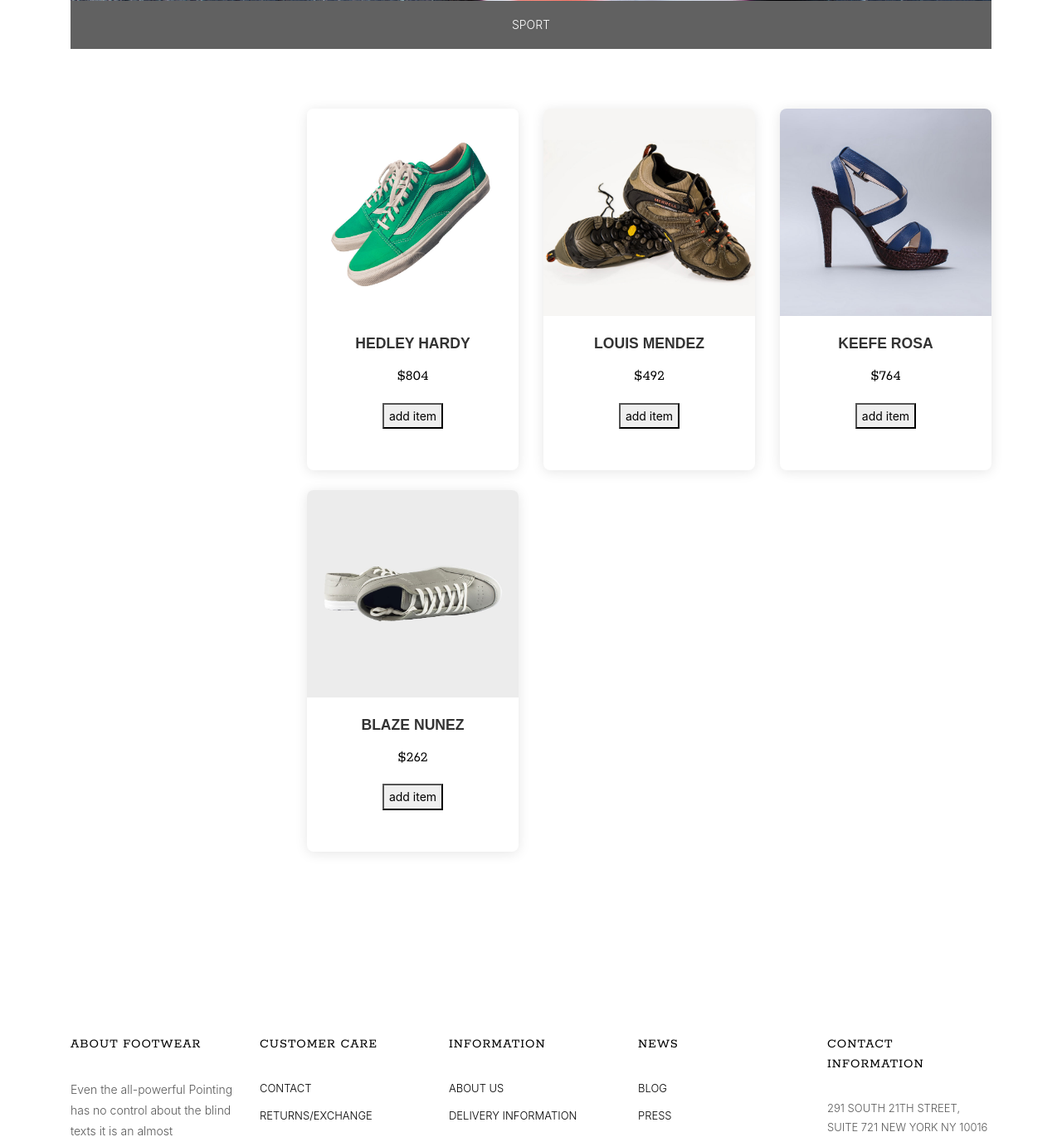
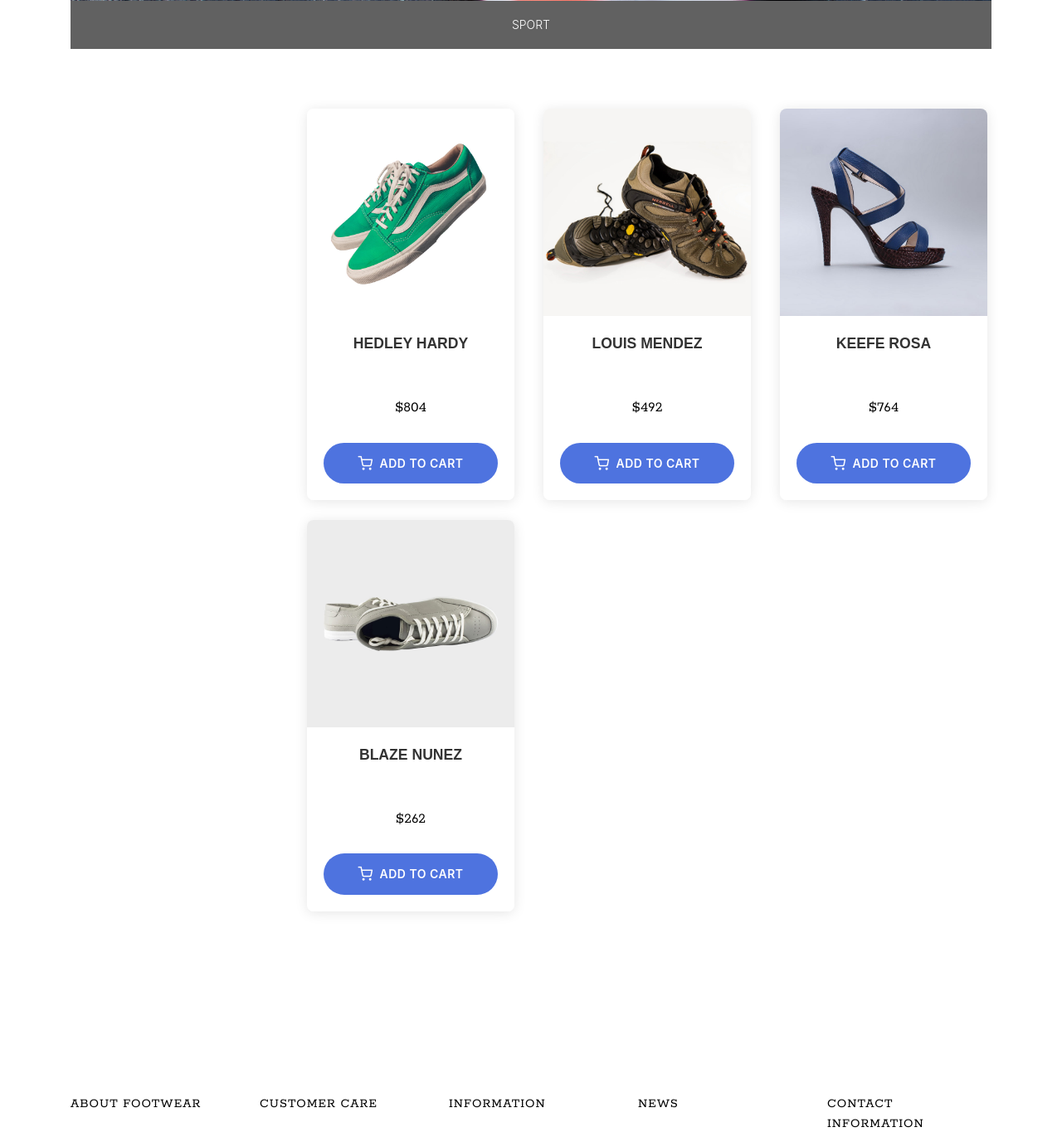
Before and after one commit to Coderislem/StrideZone, a Django app: page /man/ in a window 1280 px wide. Shown: the part 549-1920 px from the top of the page at 83% size. Run offline with Django 5.2, Linux system fonts and the light colour scheme; data comes from the database, SQL or seed files in the repository; both versions use the stored data as it was after the commit; some libraries are stand-ins or nearby versions; some web fonts are replaced.

Commit message:
modify the carts style

```diff
--- a/products/templates/men.html
+++ b/products/templates/men.html
@@ -71,11 +71,13 @@
 
                                 </a>
                                 <div class="desc">
-                                    <h2><a href="">{{ product.name }}</a></h2>
+                                    <h2><a href="{% url 'product_detail' product.id %}">{{ product.name }}</a></h2>
                                     <span class="price">${{ product.real_price }}</span>
-                                    <form action="{% url 'add_item' product.id %}" method ="POST">
+                                    <form action="{% url 'add_item' product.id %}" method="POST" class="add-to-cart-form">
                                         {% csrf_token %}
-                                        <button type="submit">add item</button>
+                                        <button type="submit" class="btn-addtocart">
+                                            <i class="icon-shopping-cart"></i> Add to Cart
+                                        </button>
                                     </form>
                                 </div>
                             </div>
--- a/static/client/css/custom.css
+++ b/static/client/css/custom.css
@@ -275,37 +275,38 @@ body {
     box-shadow: 0 2px 15px rgba(0, 0, 0, 0.1);
     margin-bottom: 30px;
     border: none !important;
-}
-
-.product-entry:hover {
-    transform: translateY(-5px);
-    box-shadow: 0 5px 20px rgba(0, 0, 0, 0.15);
+    height: 450px; /* Fixed height for all cards */
+    display: flex;
+    flex-direction: column;
 }
 
 .product-entry .prod-img {
     position: relative;
     overflow: hidden;
     padding: 0;
+    height: 250px; /* Fixed height for image container */
 }
 
 .product-entry .prod-img img {
+    width: 100%;
+    height: 100%;
+    object-fit: cover;
     transition: all 0.5s ease;
-    height: 250px;
-    object-fit: cover;
-    width: 100%;
-}
-
-.product-entry:hover .prod-img img {
-    transform: scale(1.05);
 }
 
 .product-entry .desc {
     padding: 20px;
     background: #fff;
+    flex-grow: 1;
+    display: flex;
+    flex-direction: column;
+    justify-content: space-between;
 }
 
 .product-entry .desc h2 {
     margin: 0 0 10px 0;
+    height: 40px; /* Fixed height for title */
+    overflow: hidden;
 }
 
 .product-entry .desc h2 a {
@@ -314,10 +315,10 @@ body {
     font-weight: 600;
     text-decoration: none;
     transition: color 0.3s ease;
-}
-
-.product-entry .desc h2 a:hover {
-    color: #4e73df;
+    display: -webkit-box;
+    -webkit-line-clamp: 2;
+    -webkit-box-orient: vertical;
+    overflow: hidden;
 }
 
 .product-entry .desc .price {
@@ -325,11 +326,12 @@ body {
     font-size: 1.2rem;
     font-weight: 700;
     display: block;
-    margin-bottom: 15px;
+    margin: 10px 0;
 }
 
-/* Add to Cart Button Styling */
-.btn-addtocart {
+/* Standardized Add to Cart Button */
+.btn-addtocart,
+button[type="submit"] {  /* This will target all submit buttons */
     width: 100%;
     padding: 12px 20px;
     border-radius: 25px;
@@ -338,17 +340,55 @@ body {
     letter-spacing: 0.5px;
     background: #4e73df;
     border: none;
+    color: white;
     transition: all 0.3s ease;
+    cursor: pointer;
+    display: inline-flex;
+    align-items: center;
+    justify-content: center;
+    gap: 8px;
 }
 
-.btn-addtocart:hover {
+.btn-addtocart:hover,
+button[type="submit"]:hover {
     background: #2e59d9;
     transform: translateY(-2px);
     box-shadow: 0 5px 15px rgba(78, 115, 223, 0.3);
 }
 
 .btn-addtocart i {
-    margin-right: 8px;
+    font-size: 1.1rem;
+}
+
+/* Grid Layout Adjustments */
+.row-pb-md {
+    display: flex;
+    flex-wrap: wrap;
+}
+
+.col-lg-3,
+.col-lg-4 {
+    display: flex;
+    margin-bottom: 30px;
+}
+
+/* Responsive Adjustments */
+@media (max-width: 768px) {
+    .product-entry {
+        height: 400px;
+    }
+
+    .product-entry .prod-img {
+        height: 200px;
+    }
+
+    .product-entry .desc h2 {
+        height: 35px;
+    }
+
+    .product-entry .desc h2 a {
+        font-size: 1rem;
+    }
 }
 
 /* Best Sellers Section Styling */
```
Also changed, not shown: products/templates/women.html (+5 -3 lines), db.sqlite3, media/product_imgs/blog-1.jpg (added), media/product_imgs/item-1.jpg (added), media/product_imgs/item-10.jpg (added), media/product_imgs/item-16.jpg (added), media/product_imgs/item-3.jpg (added), media/product_imgs/item-9.jpg (added).
